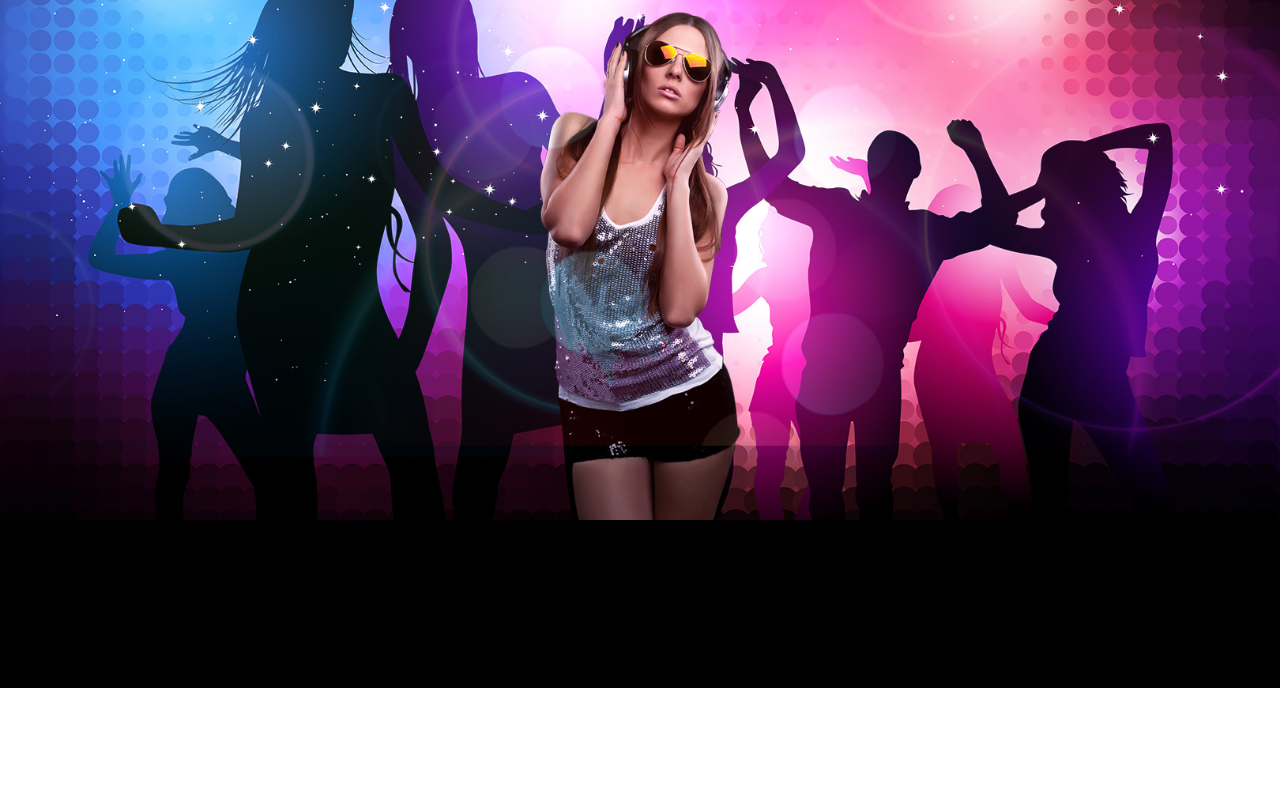
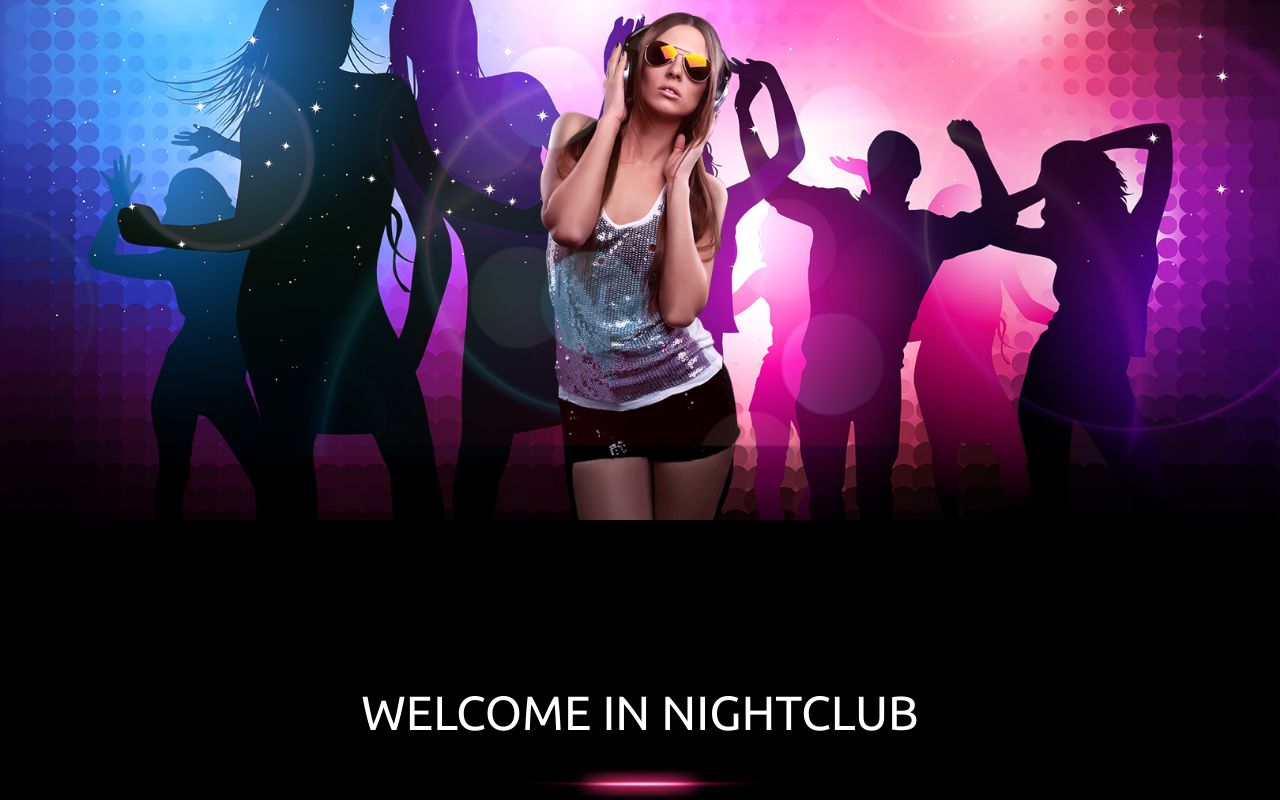
Before and after one commit to eydbjorgham/night-club, a Next.js app: page / in a window 1280 px wide. Shown: the part 166-966 px from the top of the page. Before the commit the page ends 854 px from the top, so only its background shows below. Built offline with nearby package versions, Linux system fonts and the light colour scheme.

Commit message:
she was a fairy - overskrifter semi done, mangler finjsuteringer

```diff
--- /dev/null
+++ b/src/app/components/Overskrift.jsx
@@ -0,0 +1,18 @@
+import Image from "next/image";
+
+const Overskrift = ({ text }) => {
+  return (
+    <div className="flex flex-col items-center gap-8">
+      <h1 className="text-center text-5xl text-white uppercase">{text}</h1>
+      <Image
+        src="/assets/bottom_line2.png"
+        alt="Illustration"
+        width={400}
+        height={200}
+        className=""
+      />
+    </div>
+  );
+};
+
+export default Overskrift;
--- a/src/app/page.js
+++ b/src/app/page.js
@@ -1,6 +1,7 @@
 import Image from "next/image";
 import { Ubuntu } from "next/font/google";
 import Nav from "@/app/components/Nav";
+import Overskrift from "./components/Overskrift";
 
 const ubuntu = Ubuntu({
   subsets: ["latin"],
@@ -24,7 +25,11 @@ export default function Home() {
               <Nav />
             </nav>
           </header>
-          <main></main>
+          <main>
+            <section>
+            <Overskrift text="Welcome in nightclub" />
+            </section>
+          </main>
           <footer></footer>
         </div>
       </div>
```
